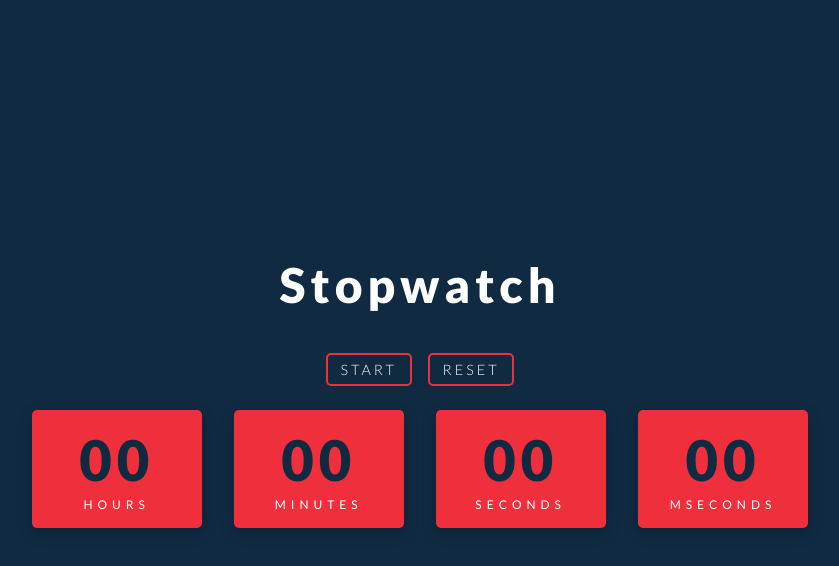
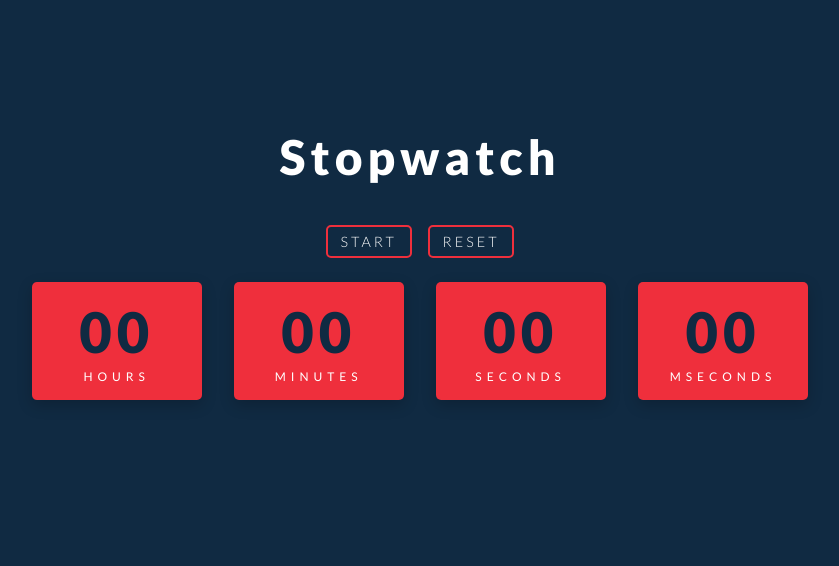
Before and after one commit to seyedmahdii/stopwatch_project, a React (Create React App) app: page / in a window 1280 px wide. Shown: the top 566 px of the page, without its empty margins (220-1059 px from the left). Built offline with nearby package versions, Linux system fonts and the light colour scheme.

Commit message:
UI updated

```diff
--- a/src/App.css
+++ b/src/App.css
@@ -14,11 +14,10 @@ body {
 }
 
 .app {
-    min-height: 100vh;
     display: grid;
     place-content: center;
     letter-spacing: 5px;
-    margin-top: 0rem;
+    margin-top: 4rem;
 }
 
 .app h1 {
@@ -27,3 +26,9 @@ body {
     font-size: 3rem;
     margin-bottom: 2rem;
 }
+
+@media all and (min-width: 700px) {
+    .app {
+        margin-top: 8rem;
+    }
+}
--- a/src/components/Laps/Laps.css
+++ b/src/components/Laps/Laps.css
@@ -1,12 +1,22 @@
 .laps {
     margin: 1rem;
-    /* height: 200px; */
-    max-height: 200px;
-    overflow-y: auto;
+}
+tr {
+    width: 100%;
+    display: flex;
+    /* justify-content: space-between; */
+    margin: 0.7rem 0;
+}
+tr > *:first-child {
+    min-width: 6rem;
+    text-align: left;
 }
 th {
     color: #ef2f3c;
+    font-size: 18px;
 }
 td {
     color: white;
+    font-size: 17px;
+    font-weight: 300;
 }
```
